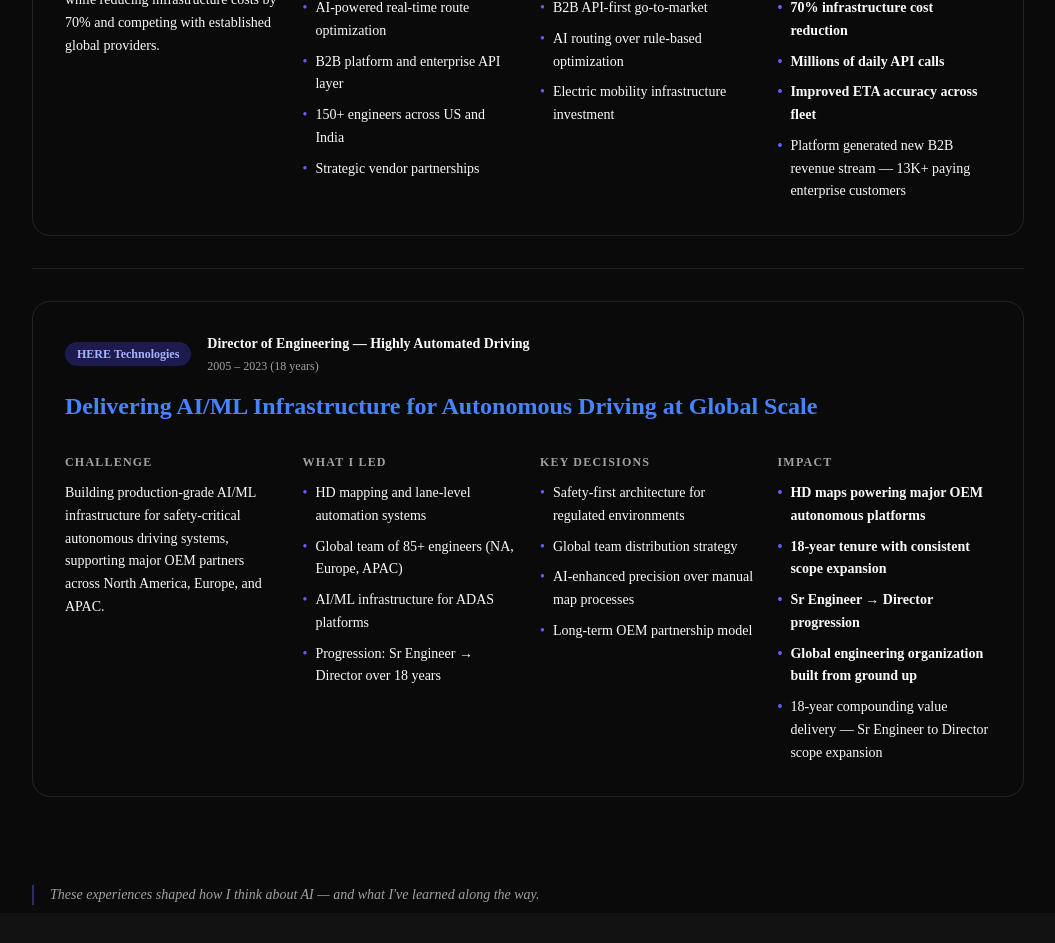
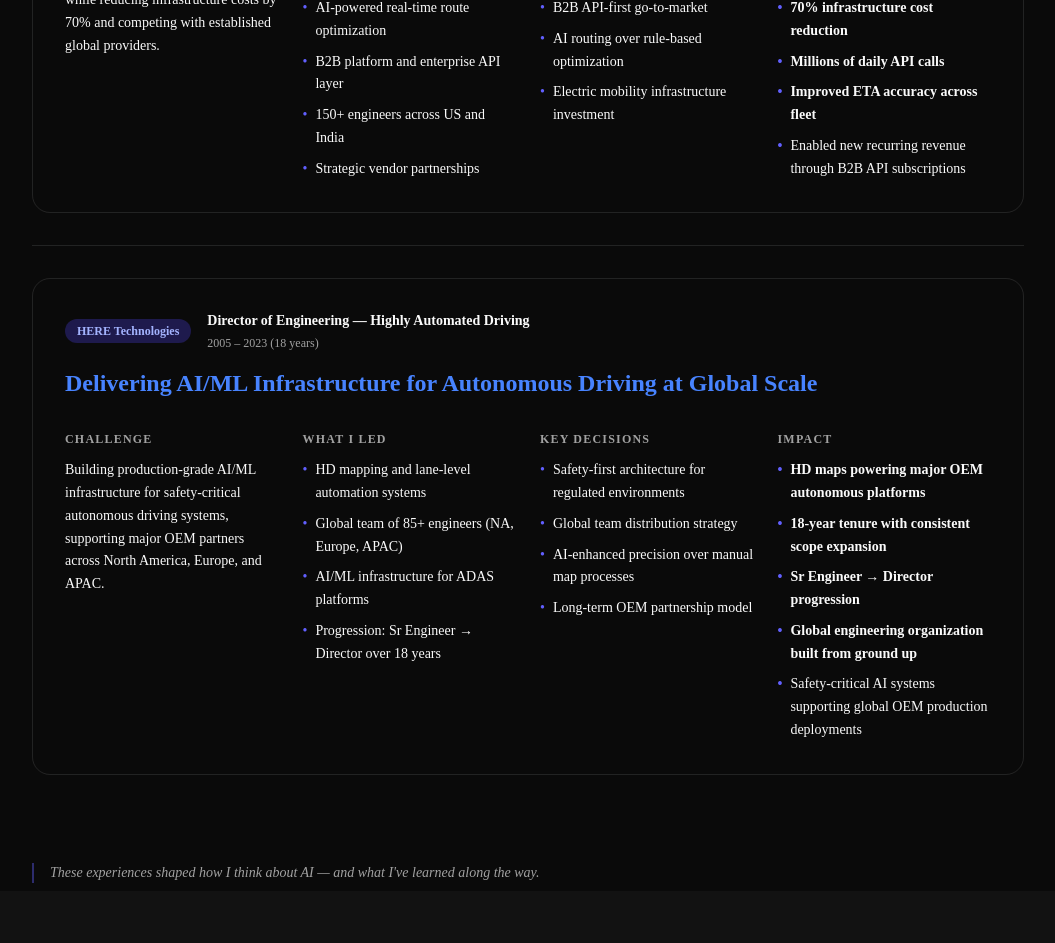
Before and after one commit to prasad-kavuri/prasad-portfolio, a Next.js app: page / in a window 1280 px wide. Shown: the part 8540-9483 px from the top of the page, without its empty margins (112-1167 px from the left). Built offline with nearby package versions, Linux system fonts and the light colour scheme.

Commit message:
fix: duplicate impact bullets, email consistency, expertise subtitle

```diff
--- a/src/components/sections/CaseStudies.tsx
+++ b/src/components/sections/CaseStudies.tsx
@@ -69,7 +69,7 @@ const caseStudies: CaseStudy[] = [
       "Millions of daily API calls",
       "Improved ETA accuracy across fleet",
     ],
-    roi: "Platform generated new B2B revenue stream — 13K+ paying enterprise customers",
+    roi: "Enabled new recurring revenue through B2B API subscriptions",
   },
   {
     badge: "HERE Technologies",
@@ -96,7 +96,7 @@ const caseStudies: CaseStudy[] = [
       "Sr Engineer → Director progression",
       "Global engineering organization built from ground up",
     ],
-    roi: "18-year compounding value delivery — Sr Engineer to Director scope expansion",
+    roi: "Safety-critical AI systems supporting global OEM production deployments",
   },
 ];
 
```
